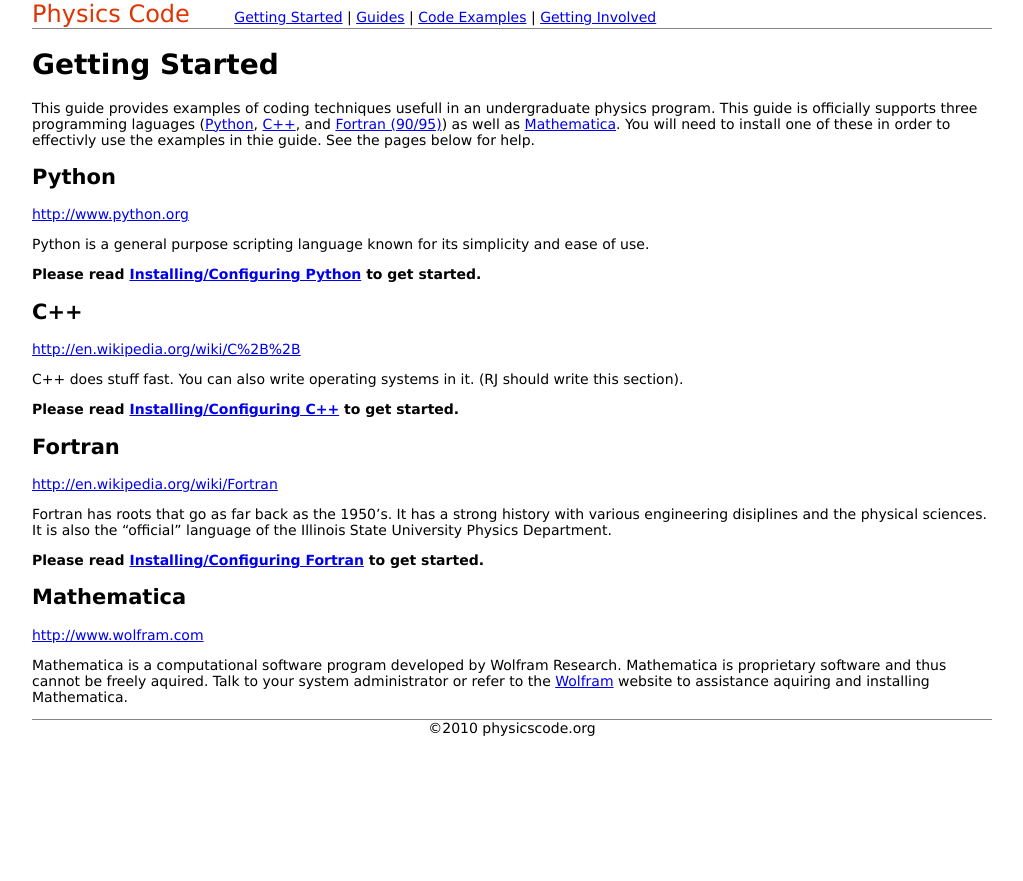
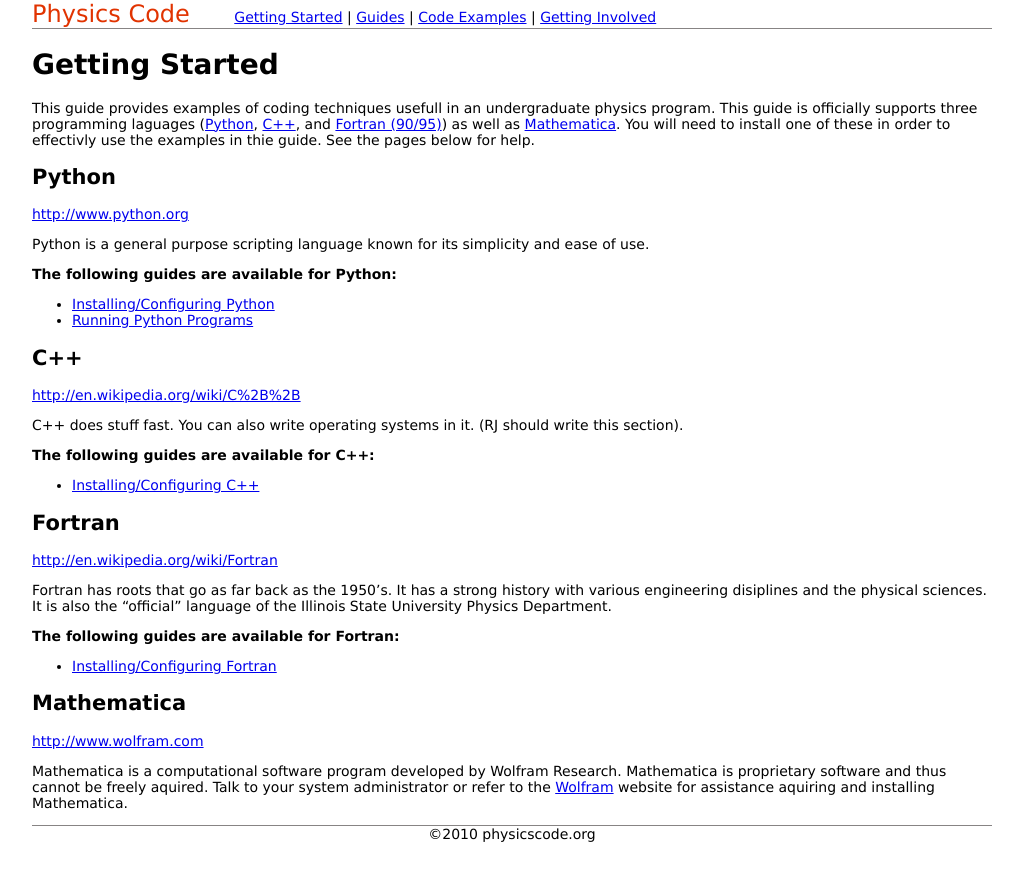
Before and after one commit to davidwisch/physicscode, a Jekyll site: the page built from site/gettingstarted/index.markdown, in a window 1280 px wide. Shown: the top 881 px of the page, without its empty margins (128-1151 px from the left). Built offline with Jekyll 4.4.1, drawn with Linux system fonts in a browser that asks for light colours.

Commit message:
started to add guides on how to run programs in various languages.  UI tweak on /gettingstarted page

```diff
--- a/site/gettingstarted/index.markdown
+++ b/site/gettingstarted/index.markdown
@@ -12,23 +12,30 @@
 
 Python is a general purpose scripting language known for its simplicity and ease of use.
 
-**Please read [Installing/Configuring Python](/gettingstarted/python.html) to get started.**
+**The following guides are available for Python:**
+
+* [Installing/Configuring Python](/gettingstarted/python_installation.html)
+* [Running Python Programs](/gettingstarted/python_running.html)
 
 ## C++
 [http://en.wikipedia.org/wiki/C%2B%2B](http://en.wikipedia.org/wiki/C%2B%2B)
 
 C++ does stuff fast.  You can also write operating systems in it.  (RJ should write this section).
 
-**Please read [Installing/Configuring C++](/gettingstarted/cpp.html) to get started.**
+**The following guides are available for C++:**
+
+* [Installing/Configuring C++](/gettingstarted/cpp_installation.html)
 
 ## Fortran
 [http://en.wikipedia.org/wiki/Fortran](http://en.wikipedia.org/wiki/Fortran)
 
 Fortran has roots that go as far back as the 1950's.  It has a strong history with various engineering disiplines and the physical sciences.  It is also the "official" language of the Illinois State University Physics Department.
 
-**Please read [Installing/Configuring Fortran](/gettingstarted/fortran.html) to get started.**
+**The following guides are available for Fortran:**
+
+* [Installing/Configuring Fortran](/gettingstarted/fortran_installation.html)
 
 ## Mathematica
 [http://www.wolfram.com](http://www.wolfram.com)
 
-Mathematica is a computational software program developed by Wolfram Research.  Mathematica is proprietary software and thus cannot be freely aquired.  Talk to your system administrator or refer to the [Wolfram](http://www.wolfram.com/) website to assistance aquiring and installing Mathematica.
+Mathematica is a computational software program developed by Wolfram Research.  Mathematica is proprietary software and thus cannot be freely aquired.  Talk to your system administrator or refer to the [Wolfram](http://www.wolfram.com/) website for assistance aquiring and installing Mathematica.
--- /dev/null
+++ b/site/gettingstarted/python_running.markdown
@@ -0,0 +1,6 @@
+---
+layout: default
+title: Running Python Programs
+---
+
+# Running Python Programs
```
Also changed, not shown: site/gettingstarted/cpp_installation.markdown (renamed from site/gettingstarted/cpp.markdown), site/gettingstarted/fortran_installation.markdown (renamed from site/gettingstarted/fortran.markdown), site/gettingstarted/python_installation.markdown (renamed from site/gettingstarted/python.markdown).
